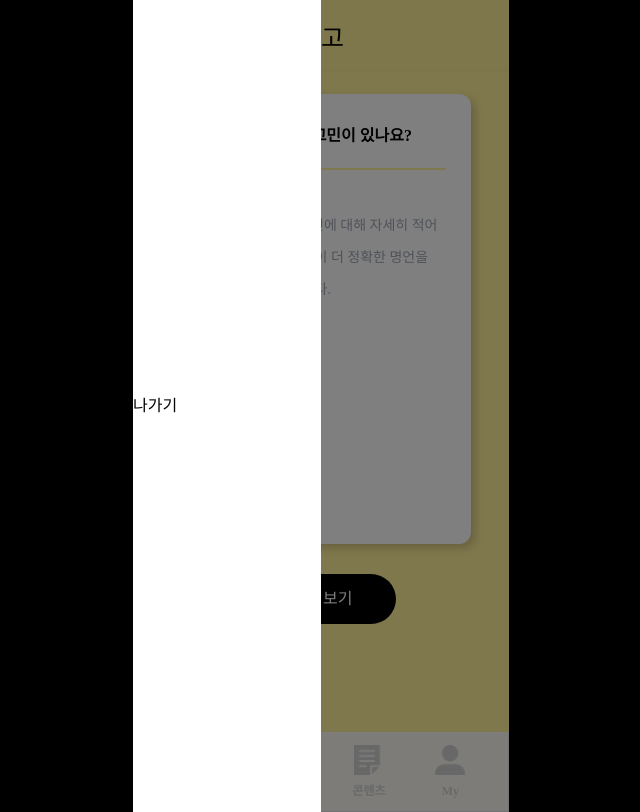
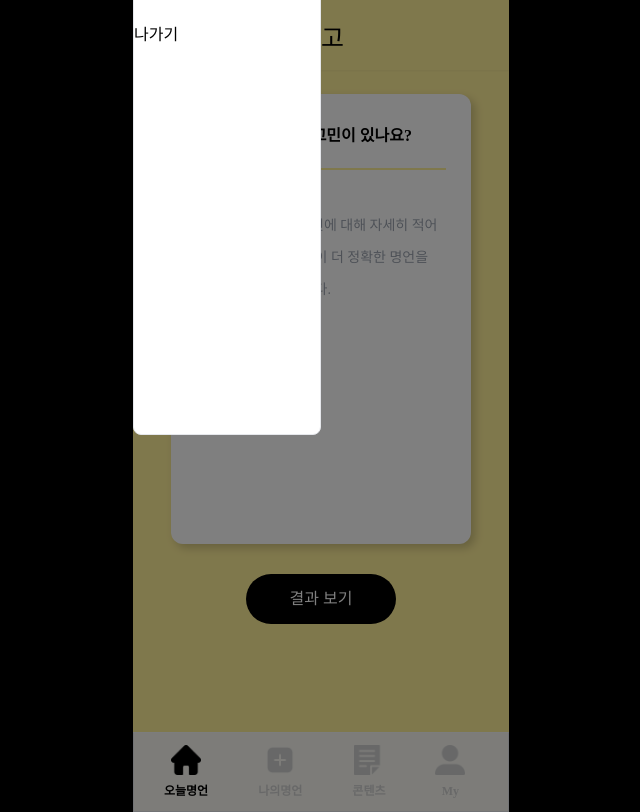
Before and after one commit to yeona813/frontend, a React (Create React App) app: page / in a window 1280 px wide. Both pictures are taken after a click on the button 489 px from the left and 35 px from the top of the page. Shown: the whole page, without its empty margins (319-959 px from the left). Built offline with nearby package versions, Linux system fonts and the light colour scheme; a web font is replaced by a local one.

Commit message:
feat: 프로필 벳지 제거, 해더 gird로 가운데 정렬, 사이드바 애니메이션

```diff
--- /dev/null
+++ b/src/components/common/BlackArea.tsx
@@ -0,0 +1,23 @@
+import React from 'react';
+
+interface BlackAreaProps {
+  onClickMenu(): void;
+}
+
+// 넣고 싶은거 넣기
+
+const BlackArea = ({ onClickMenu }: BlackAreaProps) => {
+  return (
+    <div className="absolute top-0 left-0 h-[812px] flex w-full">
+      <div
+        tabIndex={0}
+        role="button"
+        onClick={onClickMenu}
+        onKeyDown={onClickMenu}
+        className="flex bg-black opacity-50 fixed top-0 w-[376px] h-[812px] z-30"
+      ></div>
+    </div>
+  );
+};
+
+export default BlackArea;
--- a/src/components/common/Header.tsx
+++ b/src/components/common/Header.tsx
@@ -1,13 +1,12 @@
 import React, { useState } from 'react';
 import { Link } from 'react-router-dom';
-import Sidebar from './Sidebar';
+import BlackArea from './BlackArea';
 
 const Header = () => {
   const [menuOpened, setMenuOpend] = useState(false);
 
   const onClickMenu = () => {
     setMenuOpend(!menuOpened);
-    console.log(menuOpened);
   };
 
   return (
@@ -29,7 +28,15 @@ const Header = () => {
         로고
       </Link>
 
-      {menuOpened ? <Sidebar onClickMenu={onClickMenu} /> : null}
+      <div
+        className={`fixed flex bg-white w-[188px] h-full
+        ${menuOpened ? 'transform-translatex-show' : 'transform-translatex-hide'} transition-md z-40 border rounded-lg`}
+      >
+        <button onClick={onClickMenu} type="button">
+          나가기
+        </button>
+      </div>
+      {menuOpened ? <BlackArea onClickMenu={onClickMenu} /> : null}
     </div>
   );
 };
--- a/src/components/common/Sidebar.tsx
+++ /dev/null
@@ -1,28 +0,0 @@
-import React from 'react';
-
-interface SidebarProps {
-  onClickMenu(): void;
-}
-
-// 넣고 싶은거 넣기
-
-const Sidebar = ({ onClickMenu }: SidebarProps) => {
-  return (
-    <div className="absolute top-0 left-0 w-full h-[812px] flex">
-      <div className="flex bg-white w-1/2 h-full">
-        <button onClick={onClickMenu} type="button">
-          나가기
-        </button>
-      </div>
-      <div
-        tabIndex={0}
-        role="button"
-        onClick={onClickMenu}
-        onKeyDown={onClickMenu}
-        className="flex bg-black opacity-50 w-1/2"
-      ></div>
-    </div>
-  );
-};
-
-export default Sidebar;
--- a/tailwind.config.js
+++ b/tailwind.config.js
@@ -64,5 +64,18 @@ module.exports = {
       };
       addUtilities(newUtilities, ['responsive', 'hover', 'click']);
     },
+    function ({ addUtilities }) {
+      const newUtilities = {
+        '.transform-translatex-show': {
+          transform: 'translateX(0)',
+          visibility: 'visible',
+        },
+        '.transform-translatex-hide': {
+          transform: 'translateX(-110%)',
+          visibility: 'hidden',
+        },
+      };
+      addUtilities(newUtilities, ['responsive', 'hover', 'click']);
+    },
   ],
 };
```
